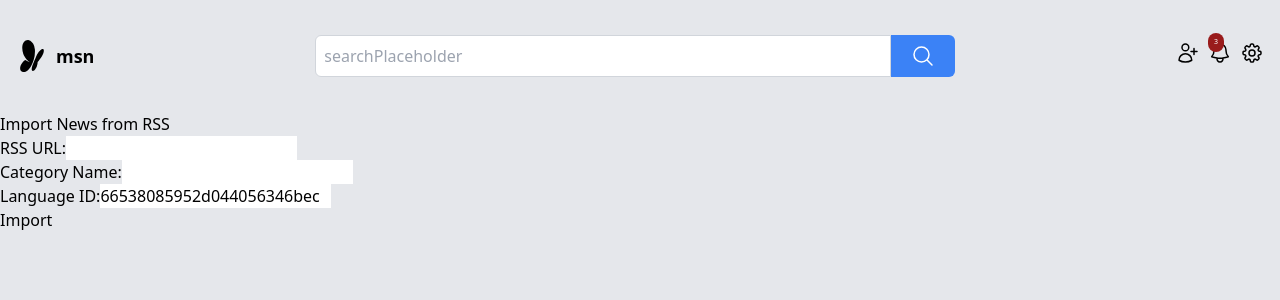
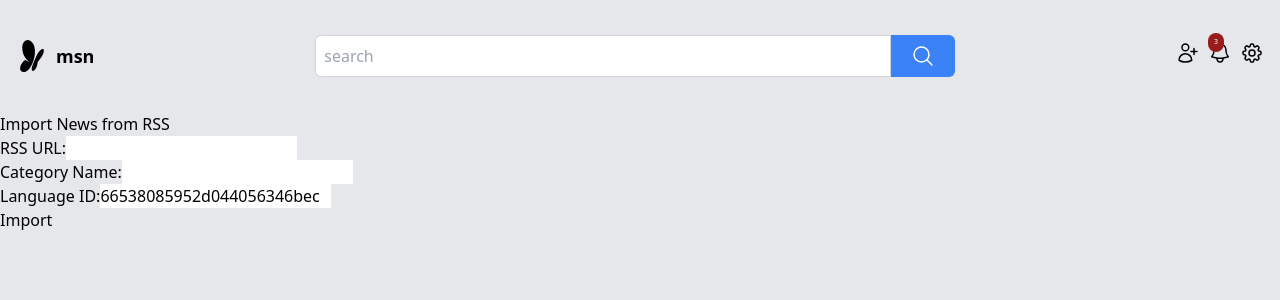
Before and after one commit to krycnylmz/msn-web-slimmed-version, a Next.js app: page /rss in a window 1280 px wide. Shown: the top 300 px of the page. Built offline with nearby package versions, Linux system fonts and the light colour scheme; no server answers.

Commit message:
Readme Updated

```diff
--- a/src/app/components/Header.js
+++ b/src/app/components/Header.js
@@ -73,7 +73,7 @@ const Header = () => {
         <div className="flex-grow flex flex-row gap-0 max-w-screen-sm mx-4">
           <input
             type="text"
-            placeholder={t("searchPlaceholder")}
+            placeholder="search"
             className="w-full p-2 border border-gray-300 rounded-l-md"
           />
           <button className="bg-blue-500 px-5 rounded-r-md">
```
Also changed, not shown: 1 other file (tests, documents, lock files or other folders).
